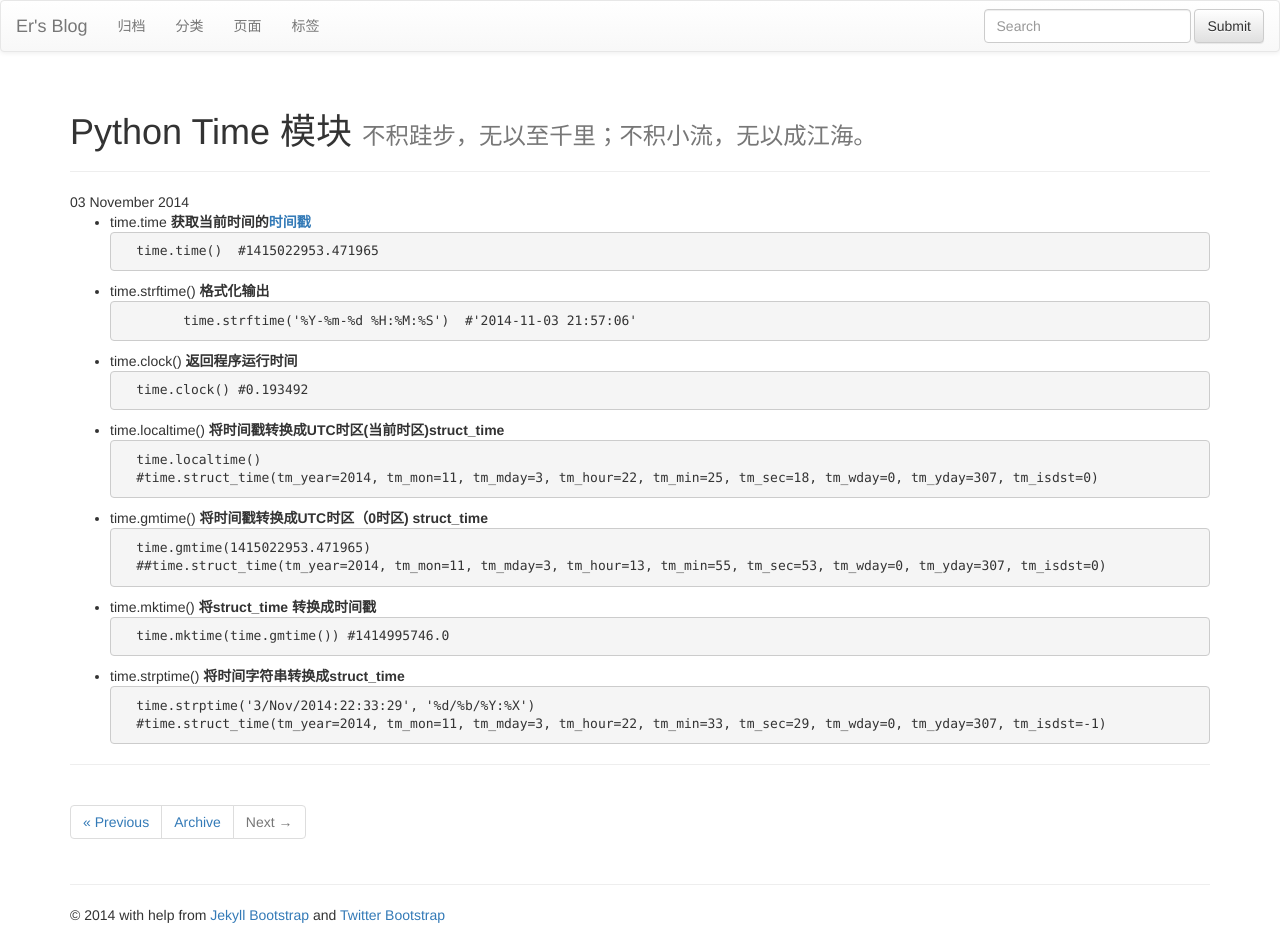
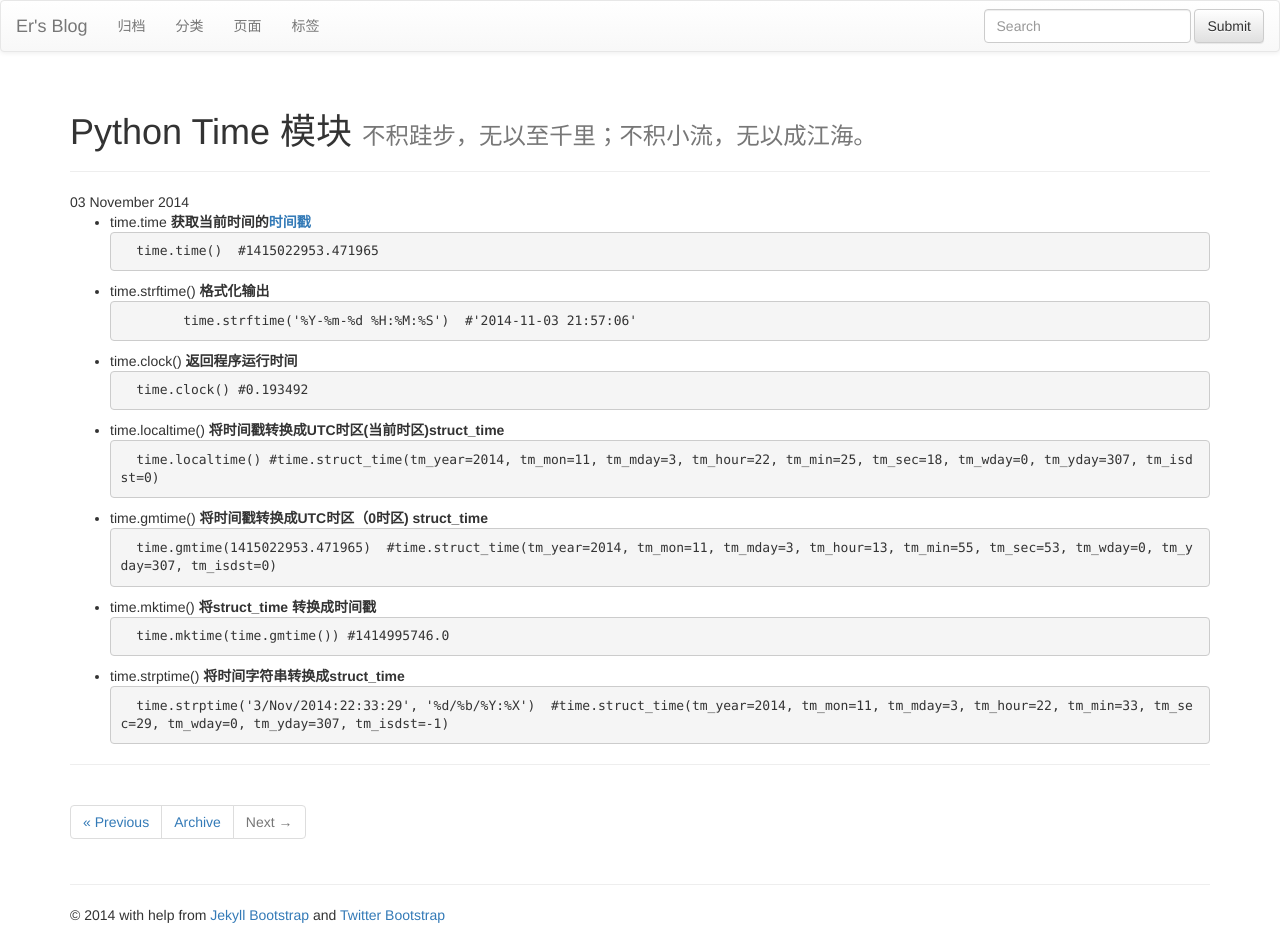
Before and after one commit to Darkmatter-x/darkmatter-x.github.io, a Jekyll site: the page built from _posts/2014-11-3-python-time模块.md, in a window 1280 px wide. Built offline with Jekyll 4.4.1, drawn with Linux system fonts in a browser that asks for light colours; nearby versions of some CDN libraries; library files that are not in the unit come from our copies; comment, search, counter and statistics services are not loaded.

````diff
--- a/_posts/2014-11-3-python-time模块.md
+++ b/_posts/2014-11-3-python-time模块.md
@@ -19,20 +19,17 @@ tags : [python]
 ```
 - time.localtime() **将时间戳转换成UTC时区(当前时区)struct_time**
 ```python
-	time.localtime()
-    #time.struct_time(tm_year=2014, tm_mon=11, tm_mday=3, tm_hour=22, tm_min=25, tm_sec=18, tm_wday=0, tm_yday=307, tm_isdst=0)
+	time.localtime() #time.struct_time(tm_year=2014, tm_mon=11, tm_mday=3, tm_hour=22, tm_min=25, tm_sec=18, tm_wday=0, tm_yday=307, tm_isdst=0)
 ```
 - time.gmtime() **将时间戳转换成UTC时区（0时区) struct_time**
 ```python
-	time.gmtime(1415022953.471965)
-	##time.struct_time(tm_year=2014, tm_mon=11, tm_mday=3, tm_hour=13, tm_min=55, tm_sec=53, tm_wday=0, tm_yday=307, tm_isdst=0)
-```
+	time.gmtime(1415022953.471965)  #time.struct_time(tm_year=2014, tm_mon=11, tm_mday=3, tm_hour=13, tm_min=55, tm_sec=53, tm_wday=0, tm_yday=307, tm_isdst=0)
+ ```
 - time.mktime() **将struct_time 转换成时间戳**
 ```python
 	time.mktime(time.gmtime()) #1414995746.0
 ```
 - time.strptime() **将时间字符串转换成struct_time**
 ```python
-	time.strptime('3/Nov/2014:22:33:29', '%d/%b/%Y:%X')
-    #time.struct_time(tm_year=2014, tm_mon=11, tm_mday=3, tm_hour=22, tm_min=33, tm_sec=29, tm_wday=0, tm_yday=307, tm_isdst=-1)
+	time.strptime('3/Nov/2014:22:33:29', '%d/%b/%Y:%X')  #time.struct_time(tm_year=2014, tm_mon=11, tm_mday=3, tm_hour=22, tm_min=33, tm_sec=29, tm_wday=0, tm_yday=307, tm_isdst=-1)
 ```
````
